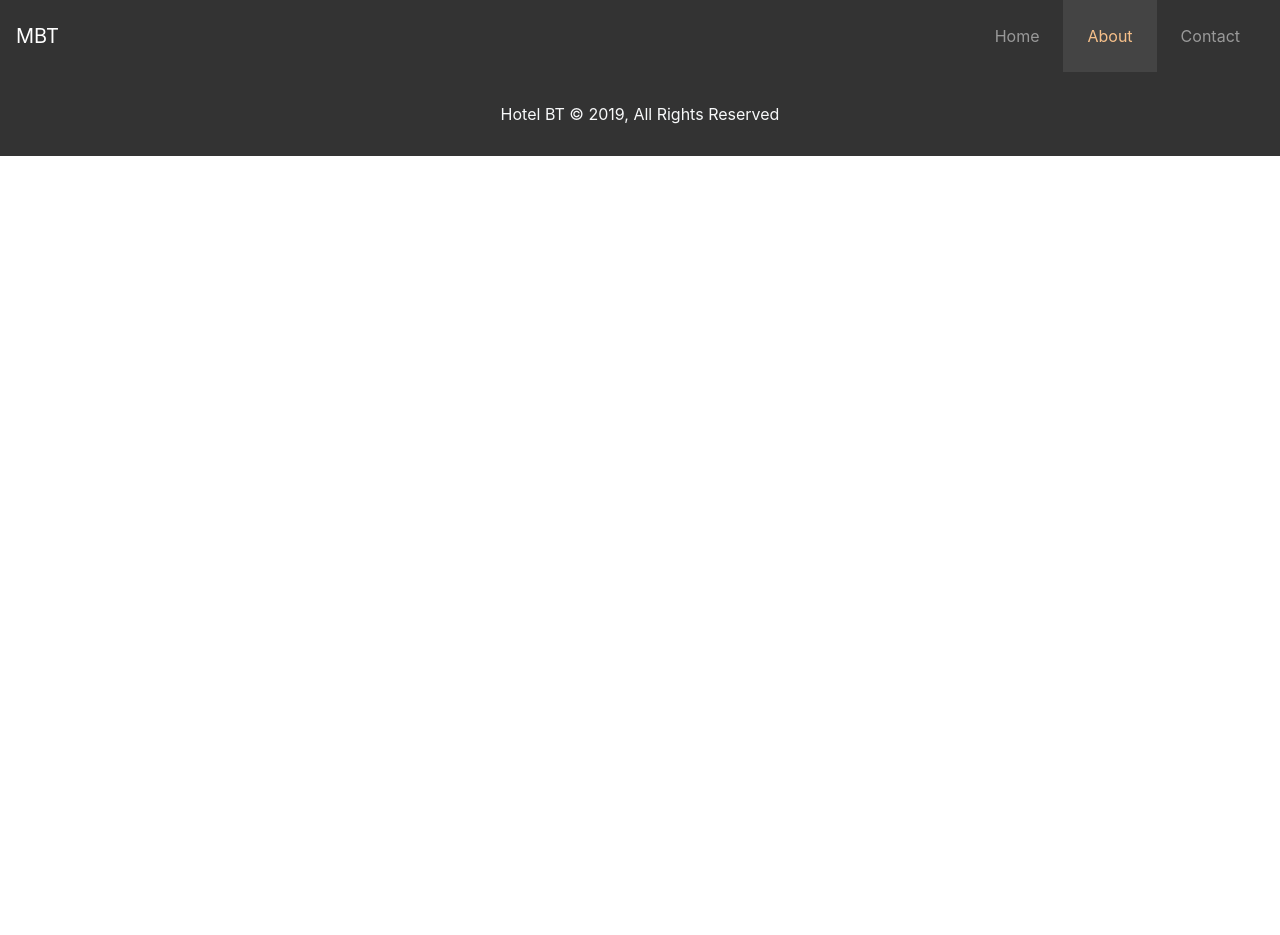
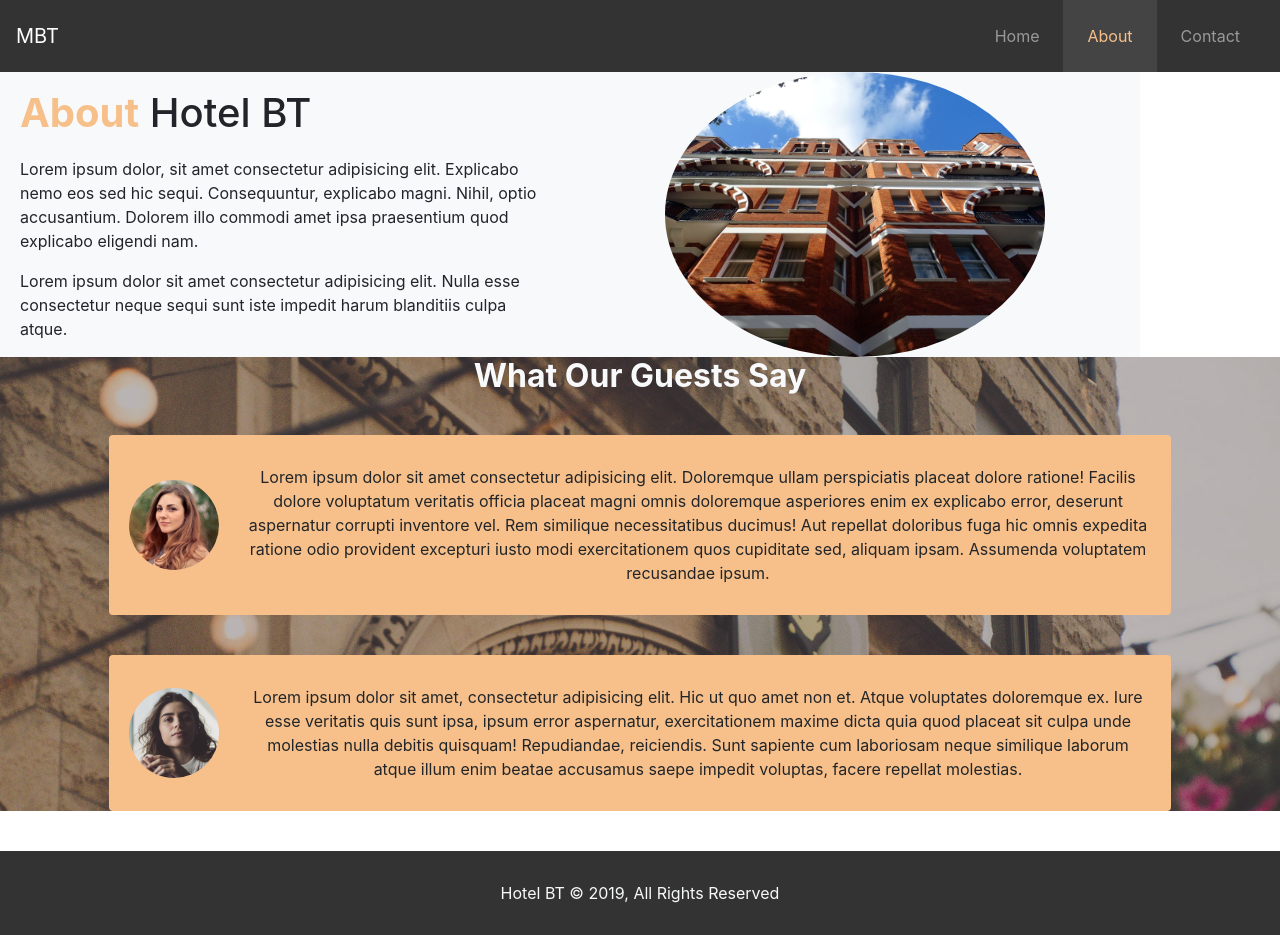
Before and after one commit to WEB-Track/Hotel_Site, a website built with Parcel: page src/about.html in a window 1280 px wide. Before the commit the page ends 800 px from the top, so only its background shows below. Built offline with nearby package versions, Linux system fonts and the light colour scheme.

Commit message:
updated index and about page

```diff
--- a/src/about.html
+++ b/src/about.html
@@ -41,12 +41,12 @@
           <div class="collapse navbar-collapse" id="navbarNav">
             <ul class="navbar-nav ml-auto">
               <li class="nav-item">
-                <a class="nav-link px-4 py-4" href="index.html"
-                  >Home</a
-                >
+                <a class="nav-link px-4 py-4" href="index.html">Home</a>
               </li>
               <li class="nav-item active">
-                <a class="nav-link px-4 py-4 nav-link--active" href="about.html">About<span class="sr-only">(current)</span></a>
+                <a class="nav-link px-4 py-4 nav-link--active" href="about.html"
+                  >About<span class="sr-only">(current)</span></a
+                >
               </li>
               <li class="nav-item">
                 <a class="nav-link px-4 py-4" href="contact.html">Contact</a>
@@ -56,11 +56,125 @@
         </nav>
       </div>
     </header>
+    <section class="col2">
+      <div class="container mx-0 px-0 justift-content-center">
+        <div class="row mx-0 px-0 bg-light">
+          <div class="col-6 mx-0 px-0 my-auto">
+            <div class="card card-body--no-border bg-light" style="width: 100%">
+              <div class="card-body py-0">
+                <h1 class="card-title my-0 font-40 spacing_p-b-20">
+                  <span class="hero_header--orange hero_header--bold"
+                    >About</span
+                  >
+                  Hotel BT
+                </h1>
+                <p class="card-text">
+                  Lorem ipsum dolor, sit amet consectetur adipisicing elit.
+                  Explicabo nemo eos sed hic sequi. Consequuntur, explicabo
+                  magni. Nihil, optio accusantium. Dolorem illo commodi amet
+                  ipsa praesentium quod explicabo eligendi nam.
+                </p>
+                <p class="card-text">
+                  Lorem ipsum dolor sit amet consectetur adipisicing elit. Nulla
+                  esse consectetur neque sequi sunt iste impedit harum
+                  blanditiis culpa atque.
+                </p>
+              </div>
+            </div>
+          </div>
+          <div class="col-6 spacing">
+            <img
+              src="./assets/images/photo-2.jpg"
+              class="img-fluid rounded-circle spacing_p-lr-80"
+              alt="Building"
+            />
+          </div>
+        </div>
+      </div>
+    </section>
+    <section class="testimony" id="testimony">
+      <div class="testimony-bg container-fluid text-center">
+        <h3 class="h2 text-light font-weight-bold spacing_m-b-40">
+          What Our Guests Say
+        </h3>
+        <div
+          class="
+            media
+            d-flex
+            rounded
+            bg-secondary
+            media--width
+            spacing_p-all-20 spacing_m-b-40
+            mx-auto
+          "
+        >
+          <img
+            src="./assets/images/person-1.jpg"
+            class="
+              align-self-center
+              mr-3
+              media_image--size
+              rounded-circle
+              spacing_m-all-20
+            "
+            alt="person"
+          />
+          <div class="media-body">
+            <p class="spacing_m-tb-10 spacing_p-l-10">
+              Lorem ipsum dolor sit amet consectetur adipisicing elit.
+              Doloremque ullam perspiciatis placeat dolore ratione! Facilis
+              dolore voluptatum veritatis officia placeat magni omnis doloremque
+              asperiores enim ex explicabo error, deserunt aspernatur corrupti
+              inventore vel. Rem similique necessitatibus ducimus! Aut repellat
+              doloribus fuga hic omnis expedita ratione odio provident excepturi
+              iusto modi exercitationem quos cupiditate sed, aliquam ipsam.
+              Assumenda voluptatem recusandae ipsum.
+            </p>
+          </div>
+        </div>
+        <div
+          class="
+            media
+            d-flex
+            rounded
+            bg-secondary
+            media--width
+            spacing_p-all-20 spacing_m-b-40
+            mx-auto
+          "
+        >
+          <img
+            src="./assets/images/person-2.jpg"
+            class="
+              align-self-center
+              mr-3
+              media_image--size
+              rounded-circle
+              spacing_m-all-20
+            "
+            alt="person"
+          />
+          <div class="media-body">
+            <p class="spacing_m-tb-10 spacing_p-l-10">
+              Lorem ipsum dolor sit amet, consectetur adipisicing elit. Hic ut
+              quo amet non et. Atque voluptates doloremque ex. Iure esse
+              veritatis quis sunt ipsa, ipsum error aspernatur, exercitationem
+              maxime dicta quia quod placeat sit culpa unde molestias nulla
+              debitis quisquam! Repudiandae, reiciendis. Sunt sapiente cum
+              laboriosam neque similique laborum atque illum enim beatae
+              accusamus saepe impedit voluptas, facere repellat molestias.
+            </p>
+          </div>
+        </div>
+      </div>
+    </section>
     <footer class="footer bg-primary">
       <div class="container">
         <div class="row">
           <div class="col-12 spacing_p-tb-20">
-            <p class="text-center text-light spacing_m-tb-10">Hotel BT &#169 2019, All Rights Reserved</p>
+            <p class="text-center text-light spacing_m-tb-10">
+              Hotel BT &copy; 2019, All Rights Reserved
+            </p>
           </div>
         </div>
       </div>
--- a/src/assets/scss/1-helper/_font.scss
+++ b/src/assets/scss/1-helper/_font.scss
@@ -1,4 +1,8 @@
 // font
+
+.font-14 {
+  font-size: 0.875rem;
+}
 
 .font-16 {
   font-size: 1rem;
@@ -12,6 +16,10 @@
   font-size: 1.5rem;
 }
 
+.font-40 {
+  font-size: 2.5rem;
+}
+
 .font-color-white {
   color: #ffffff;
 }
--- a/src/assets/scss/1-helper/_spacing.scss
+++ b/src/assets/scss/1-helper/_spacing.scss
@@ -5,6 +5,10 @@
 .spacing_m-tb-10 {
   margin-top: 0.625rem;
   margin-bottom: 0.625rem;
+}
+
+.spacing_m-b-40 {
+  margin-bottom: 2.5rem;
 }
 
 // padding
@@ -22,6 +26,11 @@
 .spacing_p-tb-50 {
   padding-top: 3.125rem;
   padding-bottom: 3.125rem;
+}
+
+.spacing_p-lr-80 {
+  padding-left: 5rem;
+  padding-right: 5rem;
 }
 
 .spacing_p-b-146 {
@@ -48,3 +57,15 @@
   padding-left: 1.875rem;
   padding-right: 1.875rem;
 }
+
+.spacing_p-all-20 {
+  padding: 1.25rem;
+}
+
+.spacing_p-r-20 {
+  padding-right: 1.25rem;
+}
+
+.spacing_p-l-10 {
+  padding-left: 0.625rem;
+}
--- a/src/assets/scss/3-layout/_hero.scss
+++ b/src/assets/scss/3-layout/_hero.scss
@@ -1,12 +1,12 @@
 // hero
 
-.hero {
-  display: flex;
-  // flex-direction: column;
-  width: 100vw;
-  height: 80vh;
-  // align-content: center;
-}
+// .hero {
+//   display: flex;
+//   // flex-direction: column;
+//   width: 100vw;
+//   height: 80vh;
+//   // align-content: center;
+// }
 
 .hero-wrapper {
   height: auto;
--- /dev/null
+++ b/src/assets/scss/3-layout/_testimory.scss
@@ -0,0 +1,11 @@
+// testimory
+
+.testimory-media-height {
+  max-height: 3rem;
+}
+
+.testimony-bg {
+  background-image: url(../images/test-bg.jpg);
+  background-size: cover;
+  background-repeat: no-repeat;
+}
--- /dev/null
+++ b/src/assets/scss/4-module/_col.scss
@@ -0,0 +1,14 @@
+// col modipher
+
+.col-photo {
+  background-image: url(../images/photo-1.jpg);
+  background-repeat: no-repeat;
+  background-size: cover;
+  width: 100%;
+  height: 100%;
+}
+
+.col-border--none {
+  border-radius: 0;
+  border: none;
+}
--- /dev/null
+++ b/src/assets/scss/4-module/_media.scss
@@ -0,0 +1,14 @@
+// media
+
+.media_image--size {
+  width: 90px;
+  height: auto;
+}
+
+.media_image--shape {
+  border-radius: 50%;
+}
+
+.media--width {
+  width: 85%;
+}
--- a/src/assets/scss/main.scss
+++ b/src/assets/scss/main.scss
@@ -18,8 +18,11 @@
 @import "./3-layout/header";
 @import "./3-layout/hero";
 @import "./3-layout/col2";
+@import "./3-layout/testimory";
 
 // module
 @import "./4-module/jumbotron";
 @import "./4-module/nav-link";
 @import "./4-module/card-body";
+@import "./4-module/col";
+@import "./4-module/media";
```
Also changed, not shown: src/assets/scss/3-layout/_header.scss (+0 -22 lines), src/contact.html (+9 -5 lines), src/index.html (+12 -16 lines), src/assets/css/main.css, 2 other files.
